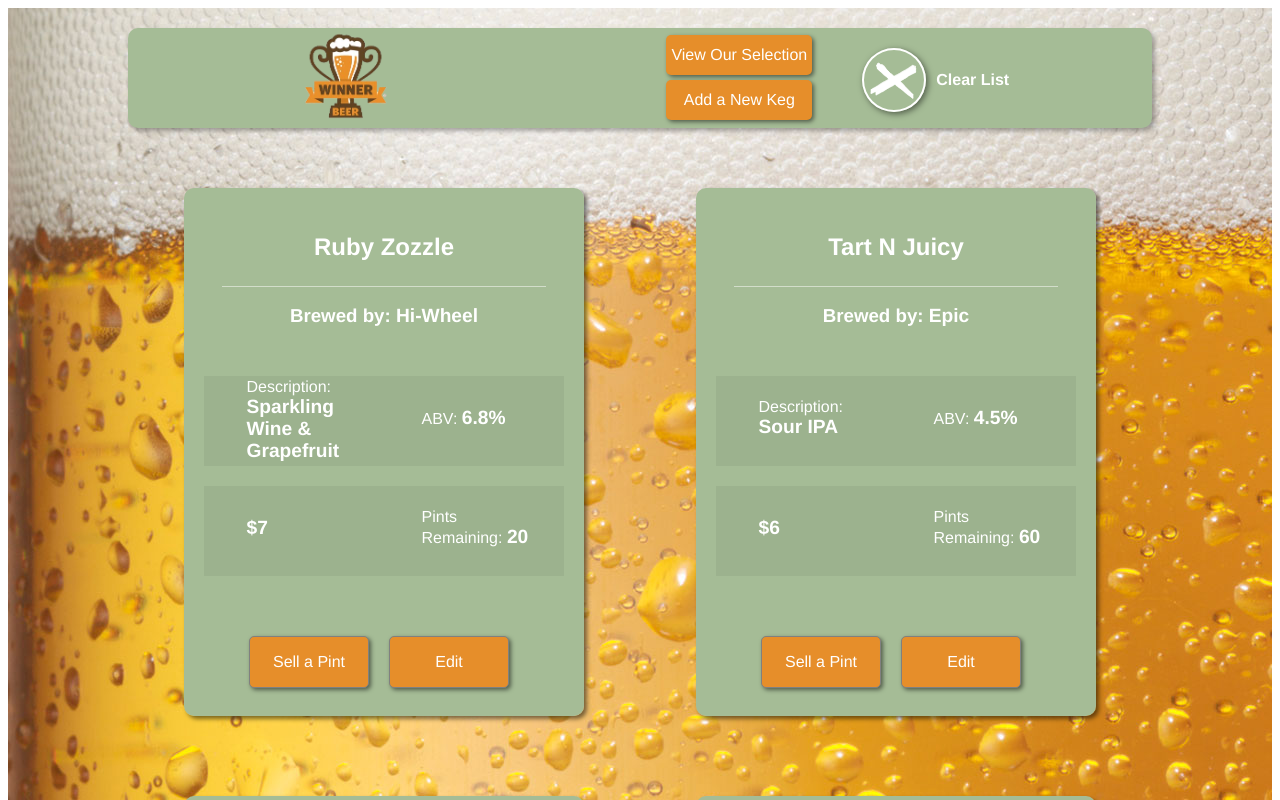
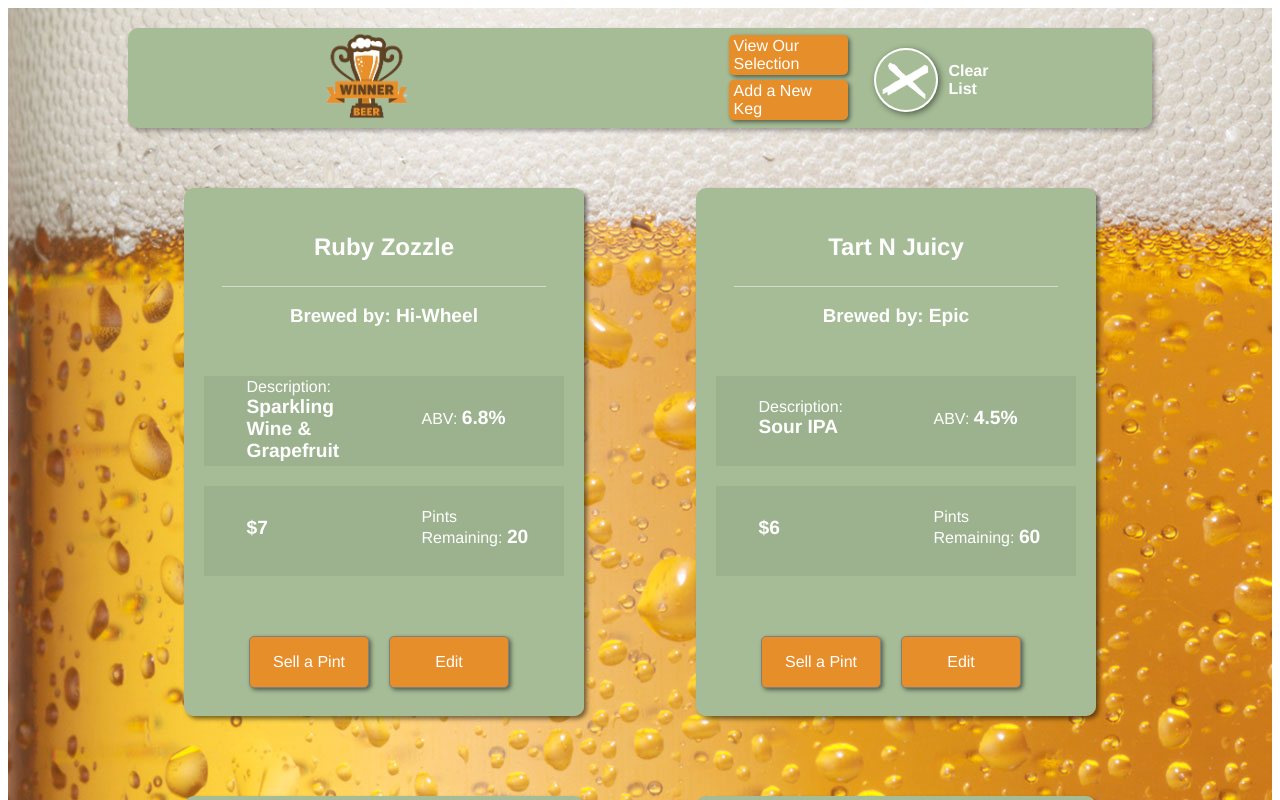
Before and after one commit to 1stBoltCrux/Taproom-React, a React app: page /keglist in a window 1280 px wide. Shown: the top 800 px of the page. Built offline with nearby package versions, Linux system fonts and the light colour scheme.

Commit message:
edit readme

```diff
--- a/src/components/Header.jsx
+++ b/src/components/Header.jsx
@@ -22,7 +22,7 @@ export default function Header(props){
           <img src={xlogo} onClick={props.onClear}/>
 
       </div>
-        <p>Clear List</p>
+        <p>Clear<br/>List</p>
     </div>
     </div>
   );
--- a/src/components/header.css
+++ b/src/components/header.css
@@ -65,7 +65,7 @@ a {
   text-align: center;
   border-radius: 50%;
   border: 2px solid white;
-  margin-left: 50px;
+  margin-left: 10%;
   box-shadow: 2px 2px 6px rgba(0,0,0, 0.5);
 }
 
```
Also changed, not shown: src/assets/images/appMap.PNG (added), 1 other file (tests, documents, lock files or other folders).
